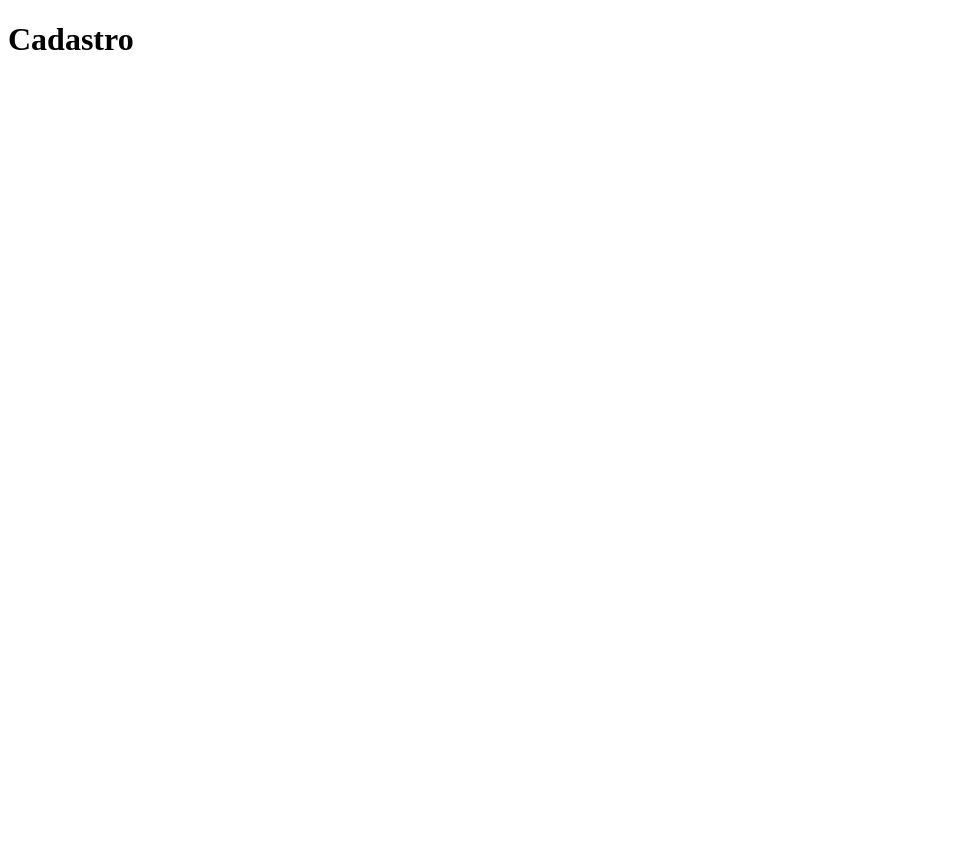
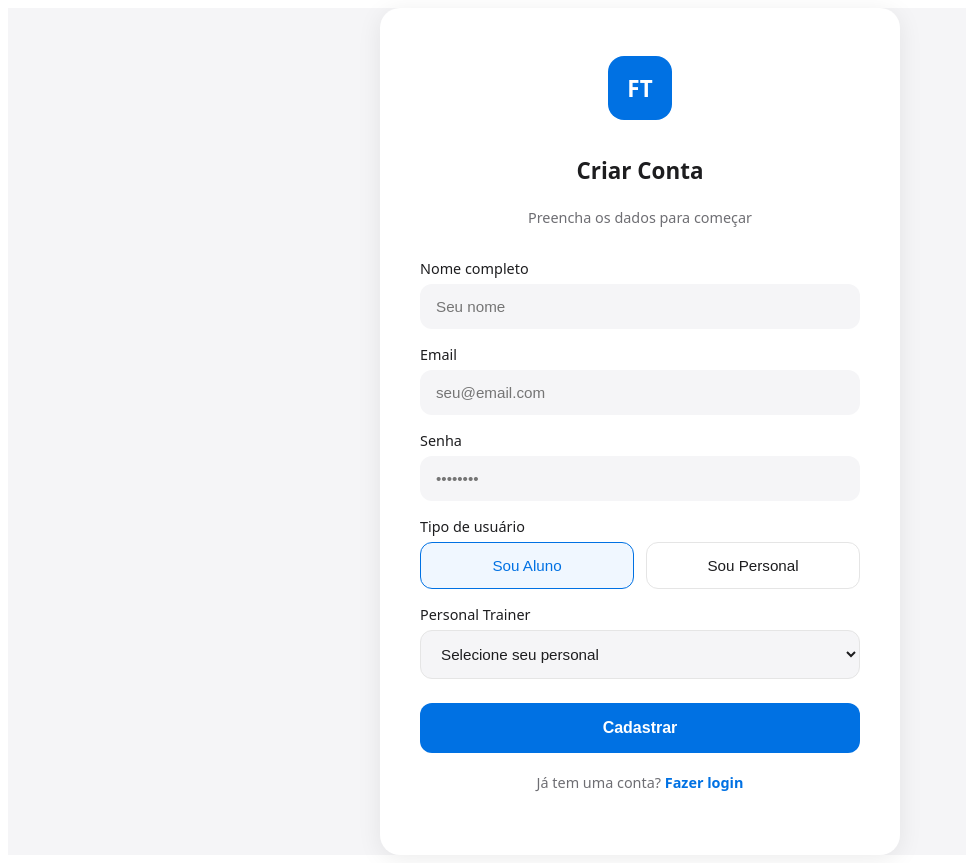
Before and after one commit to murilosantostelles/sistema-gerenciamento-treinos, a React (Vite) app in the folder atividade-fisica-murilosantostelles/: page /cadastro in a window 1280 px wide. Shown: the whole page, without its empty margins (0-966 px from the left). Before the commit the page ends 800 px from the top, so only its background shows below. Built offline with nearby package versions, Linux system fonts and the light colour scheme.

Commit message:
feat: implementar página de Cadastro com seleção de tipo de usuário

```diff
--- /dev/null
+++ b/atividade-fisica-murilosantostelles/src/pages/Cadastro/Cadastro.css
@@ -0,0 +1,167 @@
+.cadastro-page {
+    min-height: 100vh;
+    background-color: #f5f5f7;
+    display: flex;
+    align-items: center;
+    justify-content: center;
+    font-family: system-ui, -apple-system, BlinkMacSystemFont, 'Segoe UI', Roboto, Oxygen, Ubuntu, Cantarell, 'Open Sans', 'Helvetica Neue', sans-serif;
+}
+
+.cadastro-card {
+    background: #ffffff;
+    border-radius: 20px;
+    padding: 48px 40px;
+    width: 100%;
+    max-width: 440px;
+    box-shadow: 0 4px 24px rgba(0, 0, 0, 0.08);
+    display: flex;
+    flex-direction: column;
+    align-items: center;
+}
+
+.cadastro-logo {
+    width: 64px;
+    height: 64px;
+    background-color: #0071e3;
+    border-radius: 16px;
+    display: flex;
+    align-items: center;
+    justify-content: center;
+    color: #ffffff;
+    font-size: 1.4rem;
+    font-weight: 700;
+    margin-bottom: 20px;
+}
+
+.cadastro-card h1 {
+    font-size: 1.4rem;
+    font-weight: 700;
+    color: #1d1d1f;
+    margin-bottom: 8px;
+}
+
+.cadastro-subtitle {
+    color: #6e6e73;
+    font-size: 0.9rem;
+    margin-bottom: 32px;
+}
+
+form {
+    width: 100%;
+    display: flex;
+    flex-direction: column;
+    gap: 16px;
+}
+
+.input-group {
+    display: flex;
+    flex-direction: column;
+    gap: 6px;
+}
+
+.input-group label {
+    font-size: 0.9rem;
+    font-weight: 500;
+    color: #1d1d1f;
+}
+
+.input-wrapper {
+    display: flex;
+    align-items: center;
+    background-color: #f5f5f7;
+    border-radius: 12px;
+    padding: 0 16px;
+    gap: 10px;
+}
+
+.input-icon {
+    font-size: 0.9rem;
+    color: #6e6e73;
+}
+
+.input-wrapper input {
+    border: none;
+    background: transparent;
+    padding: 14px 0;
+    font-size: 0.95rem;
+    width: 100%;
+    outline: none;
+    color: #1d1d1f;
+}
+
+.tipo-selector {
+    display: flex;
+    gap: 12px;
+}
+
+.tipo-btn {
+    flex: 1;
+    padding: 14px;
+    border-radius: 12px;
+    border: 1.5px solid #e5e5e5;
+    background: #ffffff;
+    font-size: 0.95rem;
+    font-weight: 500;
+    color: #1d1d1f;
+    cursor: pointer;
+}
+
+.tipo-btn.ativo {
+    border-color: #0071e3;
+    color: #0071e3;
+    background: #f0f7ff;
+}
+
+.select-personal {
+    width: 100%;
+    padding: 14px 16px;
+    border-radius: 12px;
+    border: 1.5px solid #e5e5e5;
+    background-color: #f5f5f7;
+    font-size: 0.95rem;
+    color: #1d1d1f;
+    outline: none;
+    cursor: pointer;
+}
+
+.cadastro-erro {
+    color: #ff3b30;
+    font-size: 0.85rem;
+    text-align: center;
+}
+
+.cadastro-btn {
+    background-color: #0071e3;
+    color: #ffffff;
+    border: none;
+    border-radius: 12px;
+    padding: 16px;
+    font-size: 1rem;
+    font-weight: 600;
+    cursor: pointer;
+    width: 100%;
+    margin-top: 8px;
+}
+
+.cadastro-btn:hover {
+    background-color: #0077ed;
+}
+
+.cadastro-login {
+    margin-top: 20px;
+    font-size: 0.9rem;
+    color: #6e6e73;
+}
+
+.cadastro-login a {
+    color: #0071e3;
+    font-weight: 600;
+    text-decoration: none;
+}
+
+@media (max-width: 768px) {
+    .cadastro-card {
+        margin: 24px;
+        padding: 36px 24px;
+    }
+}
--- a/atividade-fisica-murilosantostelles/src/pages/Cadastro/Cadastro.jsx
+++ b/atividade-fisica-murilosantostelles/src/pages/Cadastro/Cadastro.jsx
@@ -1,5 +1,133 @@
+import { useState, useEffect } from 'react'
+import { Link, useNavigate } from 'react-router-dom'
+import { useAuth } from '../../contexts/AuthContext'
+import { getPersonal } from '../../services/usuariosService'
+import './Cadastro.css'
+
 function Cadastro() {
-    return <h1>Cadastro</h1>
+    const [nome, setNome] = useState('')
+    const [email, setEmail] = useState('')
+    const [senha, setSenha] = useState('')
+    const [tipo, setTipo] = useState('aluno')
+    const [personalId, setPersonalId] = useState('')
+    const [personal, setPersonal] = useState([])
+    const [erro, setErro] = useState('')
+    const { cadastrar } = useAuth()
+    const navigate = useNavigate()
+
+    useEffect(() => {
+        setPersonal(getPersonal())
+    }, [])
+
+    function handleCadastro(e) {
+        e.preventDefault()
+        if (tipo === 'aluno' && !personalId) {
+            setErro('Selecione um personal trainer')
+            return
+        }
+        const dados = { nome, email, senha, tipo, ...(tipo === 'aluno' && { personalId }) }
+        const sucesso = cadastrar(dados)
+        if (sucesso) {
+            navigate('/login')
+        } else {
+            setErro('Email já cadastrado')
+        }
+    }
+
+    return (
+        <div className="cadastro-page">
+            <div className="cadastro-card">
+                <div className="cadastro-logo">FT</div>
+                <h1>Criar Conta</h1>
+                <p className="cadastro-subtitle">Preencha os dados para começar</p>
+
+                <form onSubmit={handleCadastro}>
+                    <div className="input-group">
+                        <label>Nome completo</label>
+                        <div className="input-wrapper">
+                            <input
+                                type="text"
+                                placeholder="Seu nome"
+                                value={nome}
+                                onChange={e => setNome(e.target.value)}
+                                required
+                            />
+                        </div>
+                    </div>
+
+                    <div className="input-group">
+                        <label>Email</label>
+                        <div className="input-wrapper">
+                            <input
+                                type="email"
+                                placeholder="seu@email.com"
+                                value={email}
+                                onChange={e => setEmail(e.target.value)}
+                                required
+                            />
+                        </div>
+                    </div>
+
+                    <div className="input-group">
+                        <label>Senha</label>
+                        <div className="input-wrapper">
+                            <input
+                                type="password"
+                                placeholder="••••••••"
+                                value={senha}
+                                onChange={e => setSenha(e.target.value)}
+                                required
+                            />
+                        </div>
+                    </div>
+
+                    <div className="input-group">
+                        <label>Tipo de usuário</label>
+                        <div className="tipo-selector">
+                            <button
+                                type="button"
+                                className={tipo === 'aluno' ? 'tipo-btn ativo' : 'tipo-btn'}
+                                onClick={() => setTipo('aluno')}
+                            >
+                                Sou Aluno
+                            </button>
+                            <button
+                                type="button"
+                                className={tipo === 'personal' ? 'tipo-btn ativo' : 'tipo-btn'}
+                                onClick={() => setTipo('personal')}
+                            >
+                                Sou Personal
+                            </button>
+                        </div>
+                    </div>
+
+                    {tipo === 'aluno' && (
+                        <div className="input-group">
+                            <label>Personal Trainer</label>
+                            <select
+                                value={personalId}
+                                onChange={e => setPersonalId(e.target.value)}
+                                className="select-personal"
+                            >
+                                <option value="">Selecione seu personal</option>
+                                {personal.map(p => (
+                                    <option key={p.id} value={p.id}>{p.nome}</option>
+                                ))}
+                            </select>
+                        </div>
+                    )}
+
+                    {erro && <p className="cadastro-erro">{erro}</p>}
+
+                    <button type="submit" className="cadastro-btn">Cadastrar</button>
+                </form>
+
+                <p className="cadastro-login">
+                    Já tem uma conta? <Link to="/login">Fazer login</Link>
+                </p>
+            </div>
+        </div>
+    )
 }
 
 export default Cadastro
--- a/atividade-fisica-murilosantostelles/src/services/usuariosService.js
+++ b/atividade-fisica-murilosantostelles/src/services/usuariosService.js
@@ -1,5 +1,12 @@
 export function getUsuarios() {
-    return JSON.parse(localStorage.getItem('usuarios')) || []
+    const dados = localStorage.getItem('usuarios')
+    if (!dados) return []
+    try {
+        const parsed = JSON.parse(dados)
+        return Array.isArray(parsed) ? parsed : []
+    } catch {
+        return []
+    }
 }
 
 export function getUsuariosPorId(id) {
@@ -12,8 +19,8 @@ export function salvarUsuario(usuario) {
     localStorage.setItem('usuarios', JSON.stringify(atualizados))
 }
 
-export function getPersonais() {
-    return getUsuarios.filter(u => u.tipo === 'personal')
+export function getPersonal() {
+    return getUsuarios().filter(u => u.tipo === 'personal')
 }
 
 export function getAlunosPorPersonal(personalId) {
```
